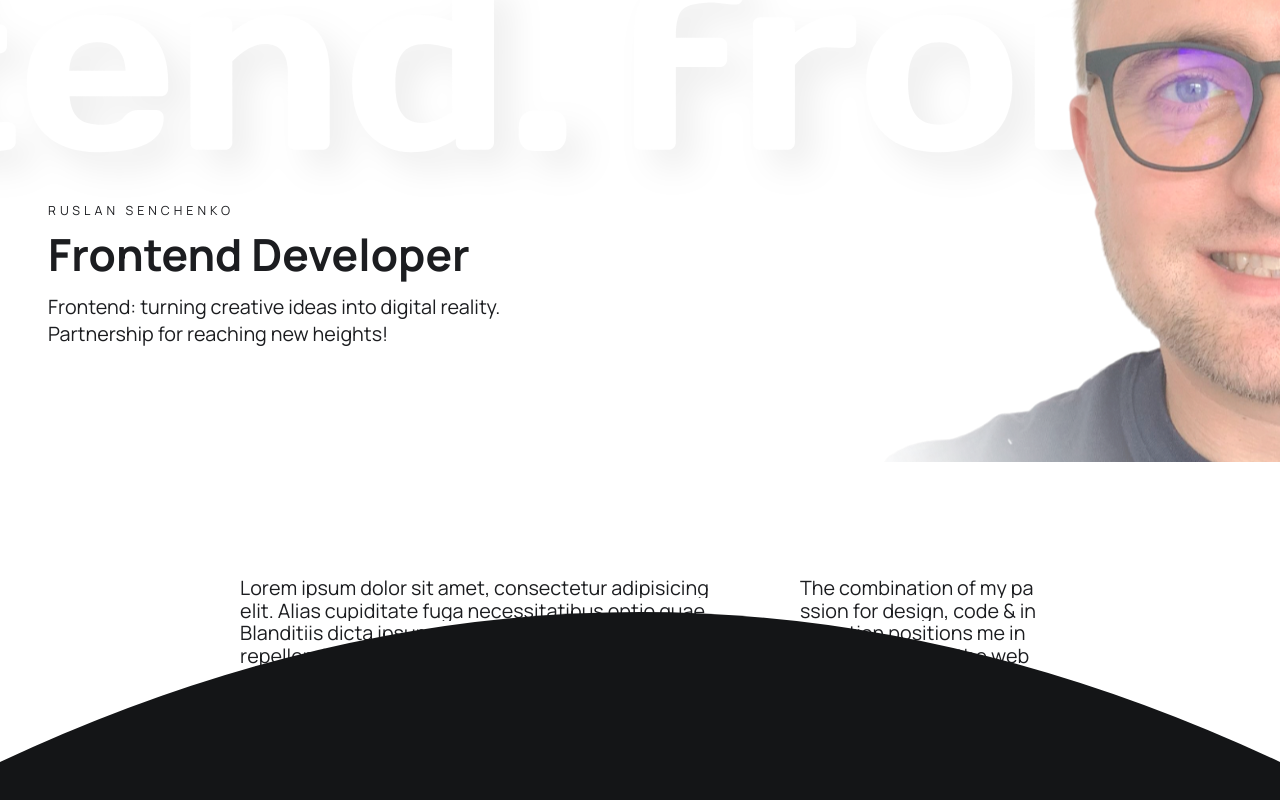
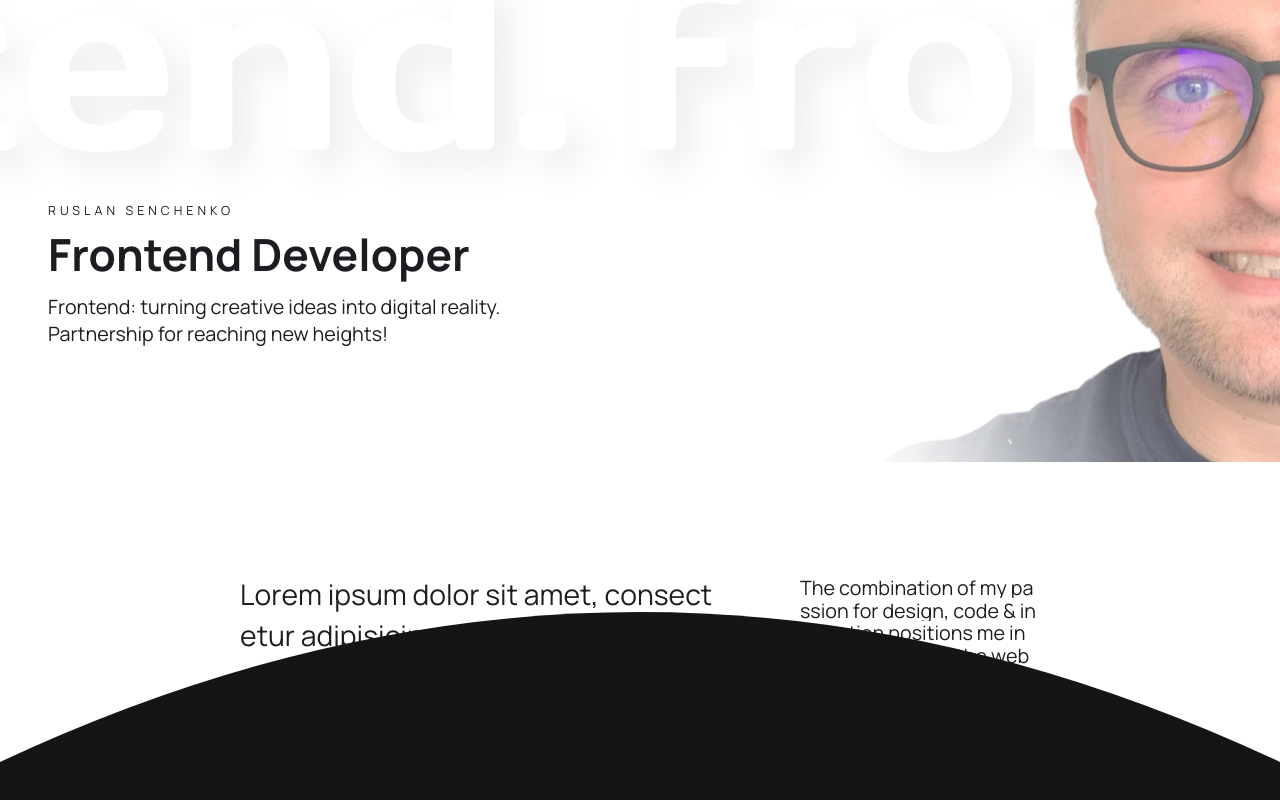
Before and after one commit to ssenick/ssenick-portfolio, a React (Vite) app: page / in a window 1280 px wide. Shown: the part 338-1138 px from the top of the page. Built offline with nearby package versions, Linux system fonts and the light colour scheme.

Commit message:
added variantFontWeight

```diff
--- a/src/components/TextMaskAnimated/TextMaskAnimated.module.scss
+++ b/src/components/TextMaskAnimated/TextMaskAnimated.module.scss
@@ -1,23 +1,36 @@
 .TextMaskAnimated {
-  max-width: 1100px;
-  margin: 0 auto;
-
-  &.small {
+  &.smallSize {
     font-size: var(--h5-font-size);
   }
 
-  &.regular {
+  &.regularSize {
     font-size: inherit;
   }
 
-  &.medium {
+  &.mediumSize {
     font-size: var(--h3-font-size);
     line-height: 1.2;
   }
 
-  &.large {
+  &.largeSize {
     font-size: var(--h1-font-size);
     line-height: 1.1;
+  }
+
+  &.normal {
+    font-weight: 400;
+  }
+
+  &.medium {
+    font-weight: 500;
+  }
+
+  &.bold {
+    font-weight: 700;
+  }
+
+  &.black {
+    font-weight: 900;
   }
 
   .letter {
--- a/src/components/TextMaskAnimated/TextMaskAnimated.tsx
+++ b/src/components/TextMaskAnimated/TextMaskAnimated.tsx
@@ -7,7 +7,8 @@ import { animatePattern } from '@/helpers/func/animatePattern';
 
 import cls from './TextMaskAnimated.module.scss';
 
-type variantSize = 'small' | 'medium' | 'large' | 'regular';
+type variantSize = 'smallSize' | 'mediumSize' | 'largeSize' | 'regularSize';
+type variantFontWeight = 'normal' | 'medium' | 'bold' | 'black';
 
 interface TextMaskAnimatedProps {
    className?: string;
@@ -15,16 +16,28 @@ interface TextMaskAnimatedProps {
    once?: boolean;
    children: string;
    size?: variantSize;
+   fontWeight?: variantFontWeight;
 }
+
 const TextMaskAnimated = memo((props: TextMaskAnimatedProps) => {
-   const { className, margin = '100%', once = true, children, size = 'regular' } = props;
+   const {
+      className,
+      margin = '100%',
+      once = true,
+      children,
+      size = 'regular',
+      fontWeight = 'normal',
+   } = props;
    const splitText = useMemo(() => children.split(''), [children]);
 
    const containerRef = useRef<HTMLDivElement | null>(null);
    const isInView = useInView(containerRef, { once, margin });
 
    return (
-      <p className={classNames(cls.TextMaskAnimated, {}, [className, cls[size]])} ref={containerRef}>
+      <p
+         className={classNames(cls.TextMaskAnimated, {}, [className, cls[size], cls[fontWeight]])}
+         ref={containerRef}
+      >
          {splitText.map((char, index) =>
             char === ' ' ? (
                ' '
```
